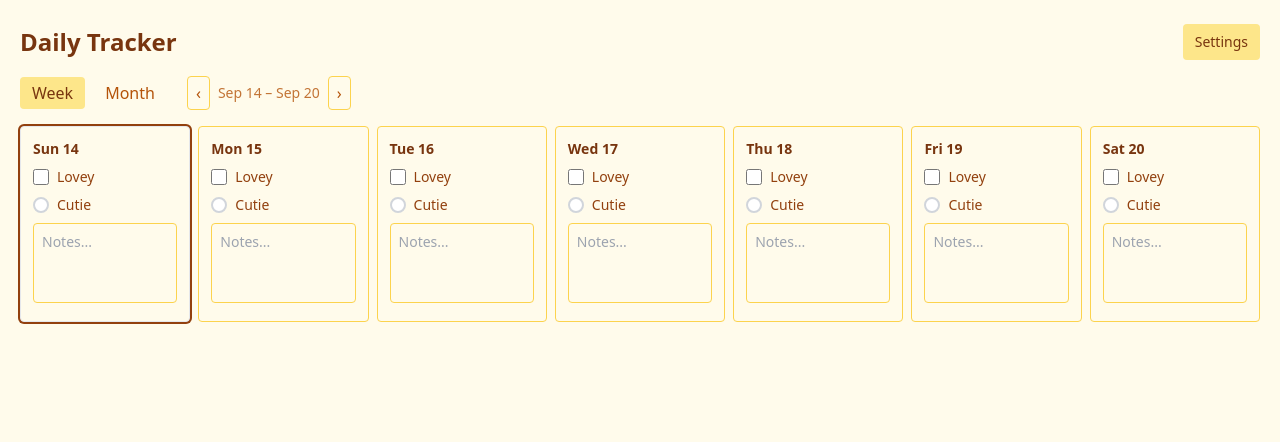
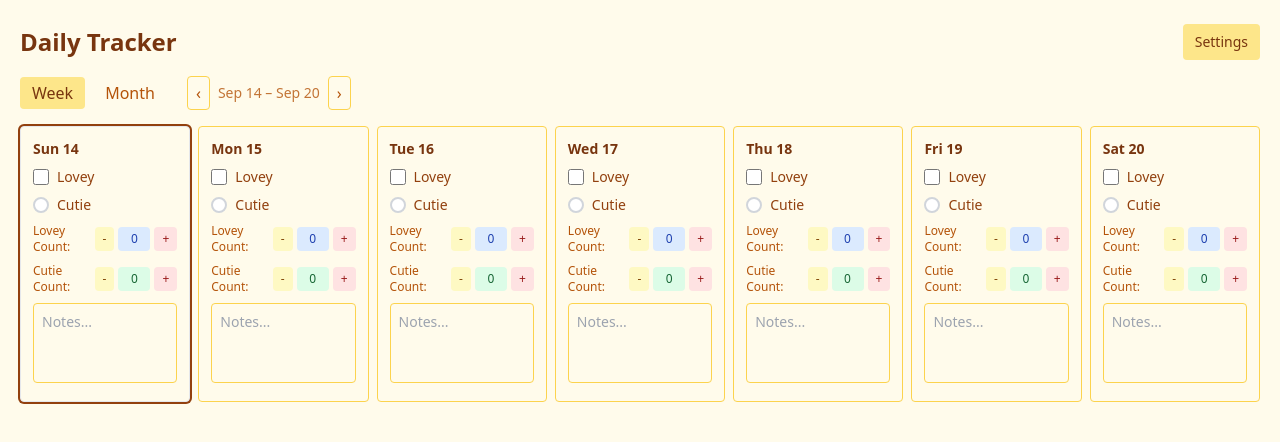
Before and after one commit to karen93shieh/challenge_calendar, a React (Vite) app: page / in a window 1280 px wide. Shown: the top 442 px of the page. Built offline with nearby package versions, Linux system fonts and the light colour scheme.

Commit message:
add count

```diff
--- a/src/ui/App.tsx
+++ b/src/ui/App.tsx
@@ -3,7 +3,7 @@ import { addDays, format, startOfMonth, endOfMonth, startOfWeek, endOfWeek, each
 import { useTracker } from '../usePlanner';
 
 export default function App() {
-  const { entries, loading, saving, updateEntry, getEntry, refresh } = useTracker();
+  const { entries, loading, saving, updateEntry, getEntry, incrementCounter, decrementCounter, refresh } = useTracker();
   const [view, setView] = useState<'week' | 'month'>(() => {
     const v = localStorage.getItem('calendar_view');
     return v === 'month' ? 'month' : 'week';
@@ -89,6 +89,8 @@ export default function App() {
           currentDate={currentDate}
           updateEntry={updateEntry}
           getEntry={getEntry}
+          incrementCounter={incrementCounter}
+          decrementCounter={decrementCounter}
           localNotes={localNotes}
           setLocalNotes={setLocalNotes}
           handleNotesBlur={handleNotesBlur}
@@ -174,6 +176,8 @@ function WeekView({
   currentDate,
   updateEntry,
   getEntry,
+  incrementCounter,
+  decrementCounter,
   localNotes,
   setLocalNotes,
   handleNotesBlur
@@ -181,6 +185,8 @@ function WeekView({
   currentDate: Date;
   updateEntry: (date: string, updates: any) => void;
   getEntry: (date: string) => any;
+  incrementCounter: (date: string, counterType: 'lovey' | 'cutie') => void;
+  decrementCounter: (date: string, counterType: 'lovey' | 'cutie') => void;
   localNotes: Record<string, string>;
   setLocalNotes: React.Dispatch<React.SetStateAction<Record<string, string>>>;
   handleNotesBlur: (dateStr: string) => void;
@@ -222,6 +228,56 @@ function WeekView({
                 />
                 <span className="text-sm text-amber-800">Cutie</span>
               </label>
+
+              {/* Counter Section */}
+              <div className="space-y-2">
+                {/* Lovey Counter */}
+                <div className="flex items-center justify-between">
+                  <span className="text-xs text-amber-700">Lovey Count:</span>
+                  <div className="flex items-center gap-1">
+                    <button
+                      onClick={() => decrementCounter(dateStr, 'lovey')}
+                      className="px-2 py-1 text-xs bg-yellow-100 text-yellow-800 rounded hover:bg-yellow-200"
+                      disabled={!entry || (entry?.loveyCount || 0) <= 0}
+                    >
+                      -
+                    </button>
+                    <span className="px-2 py-1 text-xs bg-blue-100 text-blue-800 rounded min-w-[2rem] text-center">
+                      {entry?.loveyCount || 0}
+                    </span>
+                    <button
+                      onClick={() => incrementCounter(dateStr, 'lovey')}
+                      className="px-2 py-1 text-xs bg-red-100 text-red-800 rounded hover:bg-red-200"
+                    >
+                      +
+                    </button>
+                  </div>
+                </div>
+
+                {/* Cutie Counter */}
+                <div className="flex items-center justify-between">
+                  <span className="text-xs text-amber-700">Cutie Count:</span>
+                  <div className="flex items-center gap-1">
+                    <button
+                      onClick={() => decrementCounter(dateStr, 'cutie')}
+                      className="px-2 py-1 text-xs bg-yellow-100 text-yellow-800 rounded hover:bg-yellow-200"
+                      disabled={!entry || (entry?.cutieCount || 0) <= 0}
+                    >
+                      -
+                    </button>
+                    <span className="px-2 py-1 text-xs bg-green-100 text-green-800 rounded min-w-[2rem] text-center">
+                      {entry?.cutieCount || 0}
+                    </span>
+                    <button
+                      onClick={() => incrementCounter(dateStr, 'cutie')}
+                      className="px-2 py-1 text-xs bg-red-100 text-red-800 rounded hover:bg-red-200"
+                    >
+                      +
+                    </button>
+                  </div>
+                </div>
+              </div>
+
               <textarea
                 placeholder="Notes..."
                 value={localNotes[dateStr] !== undefined ? localNotes[dateStr] : (entry?.notes || '')}
--- a/src/usePlanner.ts
+++ b/src/usePlanner.ts
@@ -6,6 +6,8 @@ export type DailyEntry = {
   notes?: string;
   lovey: boolean;
   cutie: boolean;
+  loveyCount: number;
+  cutieCount: number;
   updatedAt: number;
 };
 
@@ -193,6 +195,8 @@ export function useTracker() {
         date,
         lovey: false,
         cutie: false,
+        loveyCount: 0,
+        cutieCount: 0,
         updatedAt: now,
         ...updates
       };
@@ -202,6 +206,51 @@ export function useTracker() {
 
   function getEntry(date: string): DailyEntry | undefined {
     return entries.find(e => e.date === date);
+  }
+
+  function incrementCounter(date: string, counterType: 'lovey' | 'cutie') {
+    const entry = getEntry(date);
+    const now = Date.now();
+
+    if (entry) {
+      const currentCount = entry[`${counterType}Count`] || 0;
+      const updatedEntry = {
+        ...entry,
+        [`${counterType}Count`]: currentCount + 1,
+        updatedAt: now
+      };
+
+      updateEntry(date, updatedEntry);
+    } else {
+      const newEntry: DailyEntry = {
+        date,
+        lovey: false,
+        cutie: false,
+        loveyCount: counterType === 'lovey' ? 1 : 0,
+        cutieCount: counterType === 'cutie' ? 1 : 0,
+        updatedAt: now
+      };
+      updateEntry(date, newEntry);
+    }
+  }
+
+  function decrementCounter(date: string, counterType: 'lovey' | 'cutie') {
+    const entry = getEntry(date);
+    const now = Date.now();
+
+    if (entry) {
+      const currentCount = entry[`${counterType}Count`] || 0;
+      const updatedEntry = {
+        ...entry,
+        [`${counterType}Count`]: Math.max(0, currentCount - 1),
+        updatedAt: now
+      };
+
+      updateEntry(date, updatedEntry);
+    } else {
+      // Don't create new entry for decrement if it doesn't exist
+      return;
+    }
   }
 
   // Merge local changes with remote data, preferring newer updates
@@ -230,6 +279,8 @@ export function useTracker() {
     saving,
     updateEntry,
     getEntry,
+    incrementCounter,
+    decrementCounter,
     refresh: loadFromRepository
   };
 }
```
Also changed, not shown: 7 other files (tests, documents, lock files or other folders).
